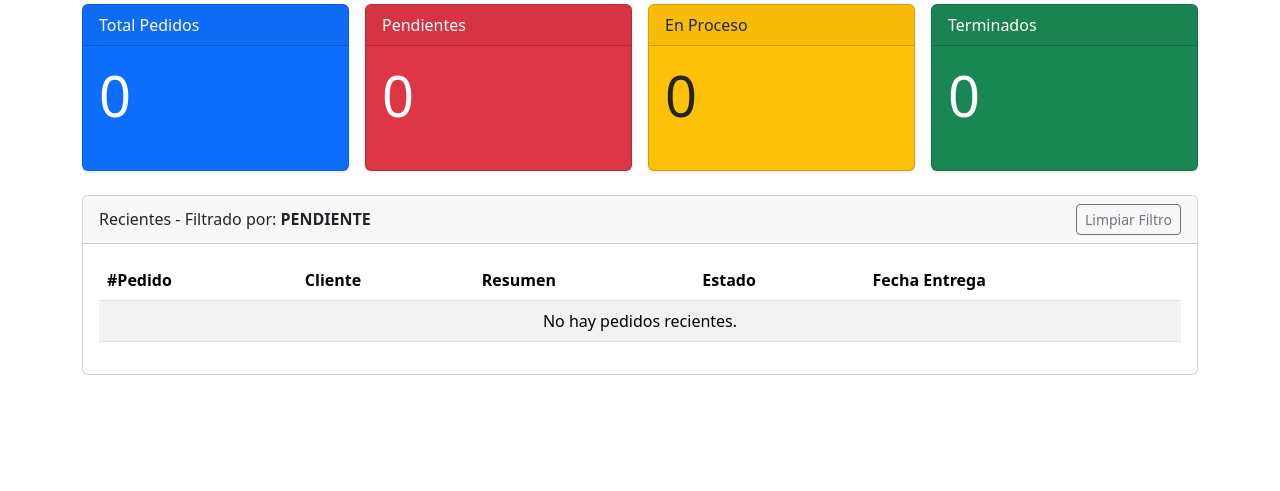
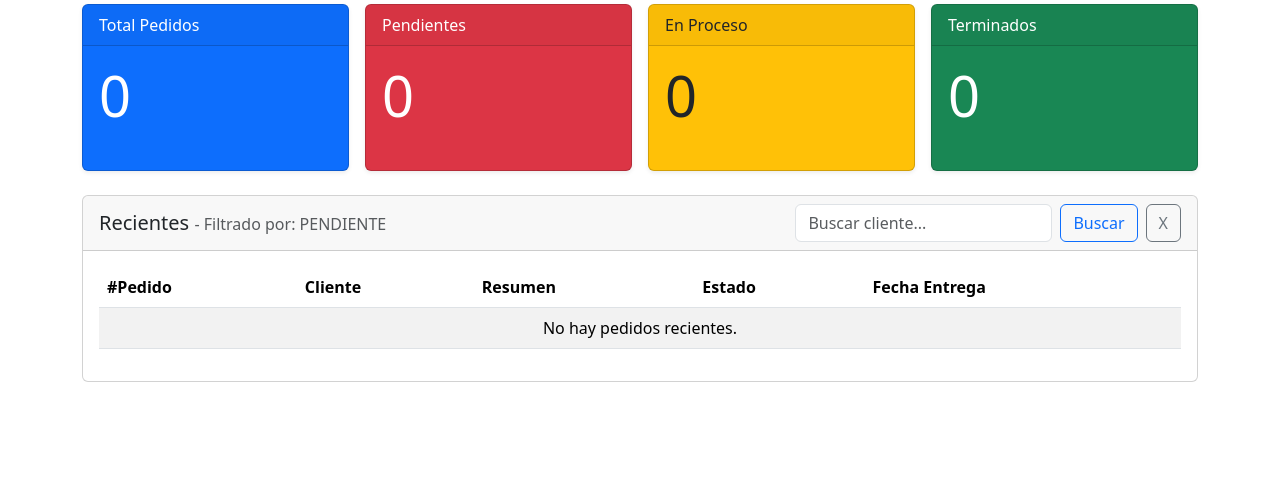
Before and after one commit to ffelipecuevasc/ManzagraficaPedidosApp, a Django app: page /?estado=PENDIENTE in a window 1280 px wide. Shown: the part 138-629 px from the top of the page. Run offline with Django 5.2, Linux system fonts and the light colour scheme; the visitor is signed in with stand-in values (Sample User, id 1); data that the repository does not hold is empty; some libraries are stand-ins or nearby versions.

Commit message:
Refactorización: Buscador avanzado y Select2 para clientes

```diff
--- a/pedidos/forms.py
+++ b/pedidos/forms.py
@@ -17,7 +17,7 @@ class PedidoForm(forms.ModelForm):
         fields = ['cliente', 'resumen_pedido', 'detalles_pedido', 'valor_venta', 'valor_abonado', 'fecha_entrega']
         widgets = {
             'fecha_entrega': forms.DateInput(attrs={'type': 'date', 'class': 'form-control'}),
-            'cliente': forms.Select(attrs={'class': 'form-control'}),
+            'cliente': forms.Select(attrs={'class': 'form-select select2', 'data-placeholder': 'Busque un cliente...'}),
             'resumen_pedido': forms.TextInput(attrs={'class': 'form-control'}),
             'detalles_pedido': forms.Textarea(attrs={'class': 'form-control', 'rows': 3}),
             'valor_venta': forms.NumberInput(attrs={'class': 'form-control'}),
--- a/pedidos/templates/pedidos/base.html
+++ b/pedidos/templates/pedidos/base.html
@@ -6,6 +6,9 @@
     <title>{% block title %}Manzagrafica App{% endblock %}</title>
     <!-- Bootstrap CSS -->
     <link href="https://cdn.jsdelivr.net/npm/bootstrap@5.3.8/dist/css/bootstrap.min.css" rel="stylesheet" integrity="sha384-sRIl4kxILFvY47J16cr9ZwB07vP4J8+LH7qKQnuqkuIAvNWLzeN8tE5YBujZqJLB" crossorigin="anonymous">
+    <!-- Select2 CSS -->
+    <link rel="stylesheet" href="https://cdn.jsdelivr.net/npm/select2@4.1.0-rc.0/dist/css/select2.min.css" />
+    <link rel="stylesheet" href="https://cdn.jsdelivr.net/npm/select2-bootstrap-5-theme@1.3.0/dist/select2-bootstrap-5-theme.min.css" />
 </head>
 <body class="d-flex flex-column min-vh-100">
 
@@ -59,7 +62,22 @@
         </div>
     </footer>
 
+    <!-- jQuery (Required for Select2) -->
+    <script src="https://code.jquery.com/jquery-3.7.1.min.js" integrity="sha256-/JqT3SQfawRcv/BIHPThkBvs0OEvtFFmqPF/lYI/Cxo=" crossorigin="anonymous"></script>
     <!-- Bootstrap JS -->
     <script src="https://cdn.jsdelivr.net/npm/bootstrap@5.3.8/dist/js/bootstrap.bundle.min.js" integrity="sha384-FKyoEForCGlyvwx9Hj09JcYn3nv7wiPVlz7YYwJrWVcXK/BmnVDxM+D2scQbITxI" crossorigin="anonymous"></script>
+    <!-- Select2 JS -->
+    <script src="https://cdn.jsdelivr.net/npm/select2@4.1.0-rc.0/dist/js/select2.min.js"></script>
+
+    <script>
+        $(document).ready(function() {
+            $('.select2').select2({
+                theme: 'bootstrap-5',
+                width: '100%',
+                placeholder: 'Seleccione una opción',
+                allowClear: true
+            });
+        });
+    </script>
 </body>
 </html>
--- a/pedidos/templates/pedidos/dashboard.html
+++ b/pedidos/templates/pedidos/dashboard.html
@@ -62,16 +62,32 @@
 
     <!-- Recent Orders Table -->
     <div class="card">
-        <div class="card-header d-flex justify-content-between align-items-center">
-            <span>
-                Recientes
-                {% if estado_filter %}
-                    - Filtrado por: <strong>{{ estado_filter }}</strong>
-                {% endif %}
-            </span>
-            {% if estado_filter %}
-                <a href="{% url 'dashboard' %}" class="btn btn-sm btn-outline-secondary">Limpiar Filtro</a>
-            {% endif %}
+        <div class="card-header">
+            <div class="row align-items-center">
+                <div class="col-12 col-md">
+                    <h5 class="mb-0">
+                        Recientes
+                        {% if estado_filter %}
+                            <small class="text-muted fs-6">- Filtrado por: {{ estado_filter }}</small>
+                        {% endif %}
+                    </h5>
+                </div>
+                <div class="col-12 col-md-auto mt-3 mt-md-0">
+                    <form method="get" action="." class="d-flex" role="search">
+                        <input class="form-control me-2" type="search" name="busqueda" placeholder="Buscar cliente..." aria-label="Search" value="{{ busqueda|default:'' }}">
+
+                        {% if estado_filter %}
+                        <input type="hidden" name="estado" value="{{ estado_filter }}">
+                        {% endif %}
+
+                        <button class="btn btn-outline-primary" type="submit">Buscar</button>
+
+                        {% if busqueda or estado_filter %}
+                        <a href="{% url 'dashboard' %}" class="btn btn-outline-secondary ms-2">X</a>
+                        {% endif %}
+                    </form>
+                </div>
+            </div>
         </div>
         <div class="card-body">
             <div class="table-responsive">
@@ -123,7 +139,7 @@
                 <ul class="pagination justify-content-center">
                     {% if page_obj.has_previous %}
                         <li class="page-item">
-                            <a class="page-link" href="?page={{ page_obj.previous_page_number }}{% if estado_filter %}&estado={{ estado_filter }}{% endif %}" aria-label="Anterior">
+                            <a class="page-link" href="?page={{ page_obj.previous_page_number }}{% if estado_filter %}&estado={{ estado_filter }}{% endif %}{% if busqueda %}&busqueda={{ busqueda }}{% endif %}" aria-label="Anterior">
                                 <span aria-hidden="true">&laquo; Anterior</span>
                             </a>
                         </li>
@@ -141,7 +157,7 @@
 
                     {% if page_obj.has_next %}
                         <li class="page-item">
-                            <a class="page-link" href="?page={{ page_obj.next_page_number }}{% if estado_filter %}&estado={{ estado_filter }}{% endif %}" aria-label="Siguiente">
+                            <a class="page-link" href="?page={{ page_obj.next_page_number }}{% if estado_filter %}&estado={{ estado_filter }}{% endif %}{% if busqueda %}&busqueda={{ busqueda }}{% endif %}" aria-label="Siguiente">
                                 <span aria-hidden="true">Siguiente &raquo;</span>
                             </a>
                         </li>
--- a/pedidos/views.py
+++ b/pedidos/views.py
@@ -1,6 +1,7 @@
 from django.shortcuts import render, redirect, get_object_or_404
 from django.contrib.auth.decorators import login_required
 from django.core.paginator import Paginator
+from django.db.models import Q
 from .models import Pedido, Cliente
 from .forms import PedidoForm, ClienteForm
 
@@ -11,12 +12,21 @@ def dashboard(request):
     en_proceso = Pedido.objects.filter(estado='EN_PROCESO').count()
     completados = Pedido.objects.filter(estado='TERMINADO').count()
 
+    # Base QuerySet
+    ultimos_pedidos = Pedido.objects.all().order_by('-fecha_solicitud')
+
+    # Filtro por Estado
     estado_filter = request.GET.get('estado')
+    if estado_filter:
+        ultimos_pedidos = ultimos_pedidos.filter(estado=estado_filter)
 
-    if estado_filter:
-        ultimos_pedidos = Pedido.objects.filter(estado=estado_filter).order_by('-fecha_solicitud')
-    else:
-        ultimos_pedidos = Pedido.objects.order_by('-fecha_solicitud')
+    # Búsqueda
+    busqueda = request.GET.get('busqueda')
+    if busqueda:
+        ultimos_pedidos = ultimos_pedidos.filter(
+            Q(cliente__nombre__icontains=busqueda) |
+            Q(cliente__telefono__icontains=busqueda)
+        )
 
     paginator = Paginator(ultimos_pedidos, 5)
     page_number = request.GET.get('page')
@@ -29,6 +39,7 @@ def dashboard(request):
         'completados': completados,
         'page_obj': page_obj,
         'estado_filter': estado_filter,
+        'busqueda': busqueda,
     }
 
     return render(request, 'pedidos/dashboard.html', context)
```
